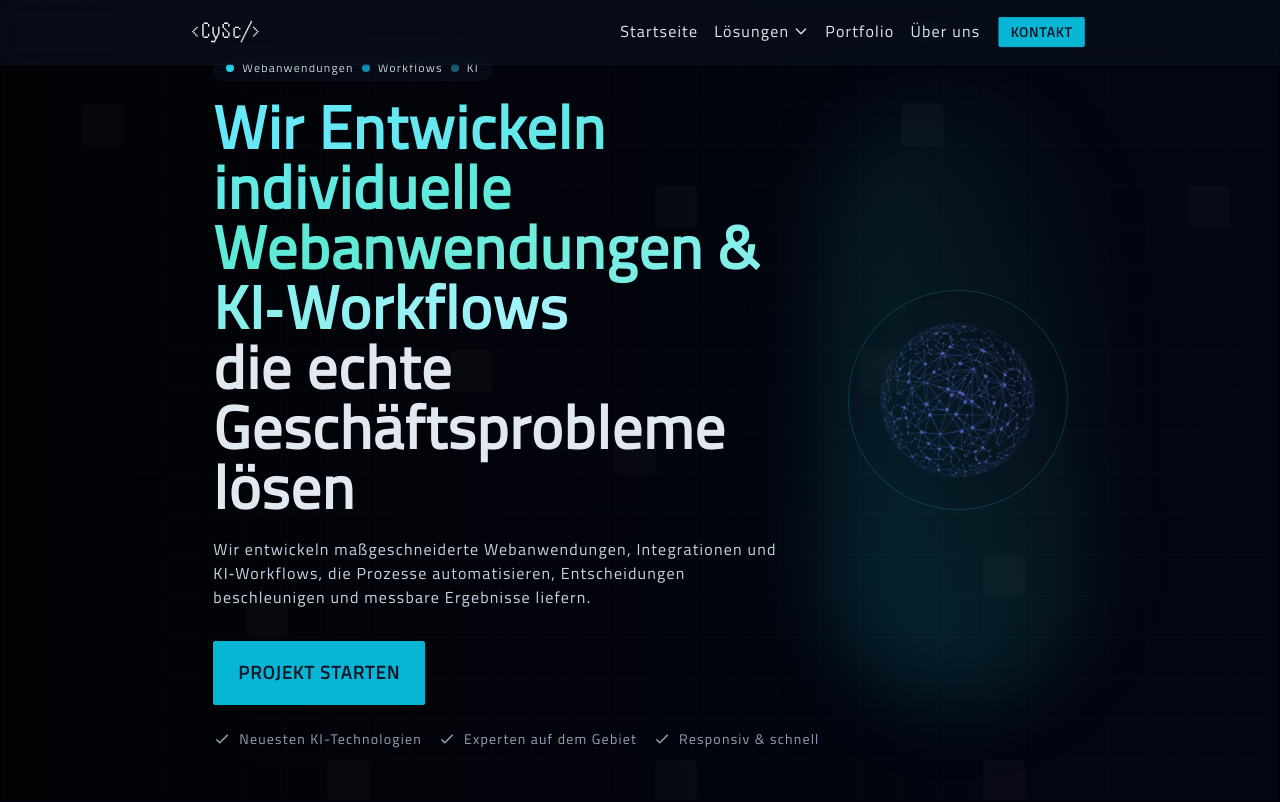
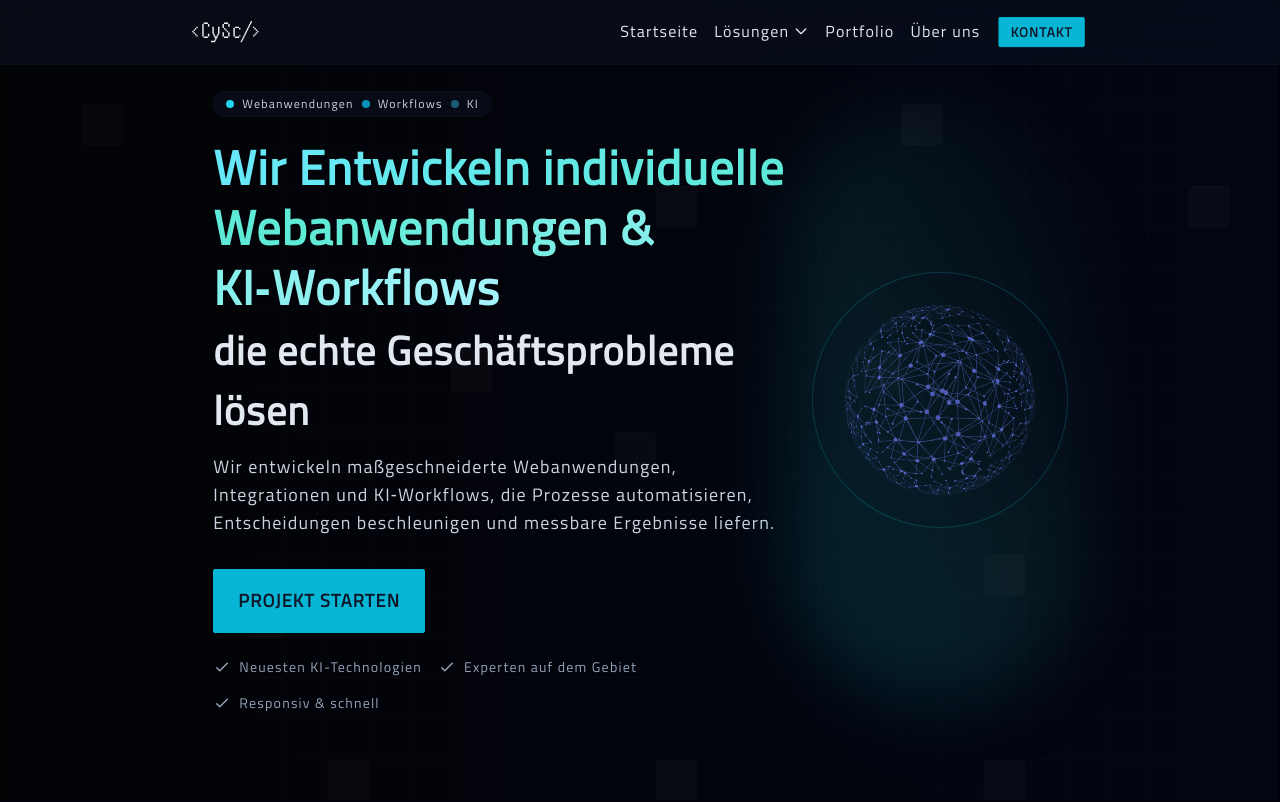
Before and after one commit to Nderim1/cyscSolutions, a SvelteKit app: page / in a window 1280 px wide. Shown: the top 802 px of the page. Built offline with nearby package versions, Linux system fonts and the light colour scheme.

Commit message:
fix text size

```diff
--- a/src/routes/+page.svelte
+++ b/src/routes/+page.svelte
@@ -72,14 +72,18 @@
 				</div>
 				<h1 class="mt-4 text-left text-4xl md:text-6xl font-extrabold leading-tight">
 					<span
-						class="bg-gradient-to-r from-cyan-300 via-teal-300 to-cyan-200 bg-clip-text text-transparent"
+						class="bg-gradient-to-r from-cyan-300 via-teal-300 to-cyan-200 bg-clip-text text-transparent md:text-[clamp(3rem,_2.5vh,_1.25rem)]"
 					>
 						Wir Entwickeln individuelle Webanwendungen & KI‑Workflows
 					</span>
 					<br />
-					<span class="text-slate-200">die echte Geschäftsprobleme lösen</span>
+					<span class="text-slate-200  md:text-[clamp(2.5rem,_2.5vh,_1.125rem)]"
+						>die echte Geschäftsprobleme lösen</span
+					>
 				</h1>
-				<p class="mt-5 text-slate-300 max-w-xl">
+				<p
+					class="mt-5 text-slate-300 max-w-xl text-[clamp(0.875rem,_2.5vh,_1.125rem)] md:text-lg leading-relaxed"
+				>
 					Wir entwickeln maßgeschneiderte Webanwendungen, Integrationen und KI‑Workflows, die
 					Prozesse automatisieren, Entscheidungen beschleunigen und messbare Ergebnisse liefern.
 				</p>
```
